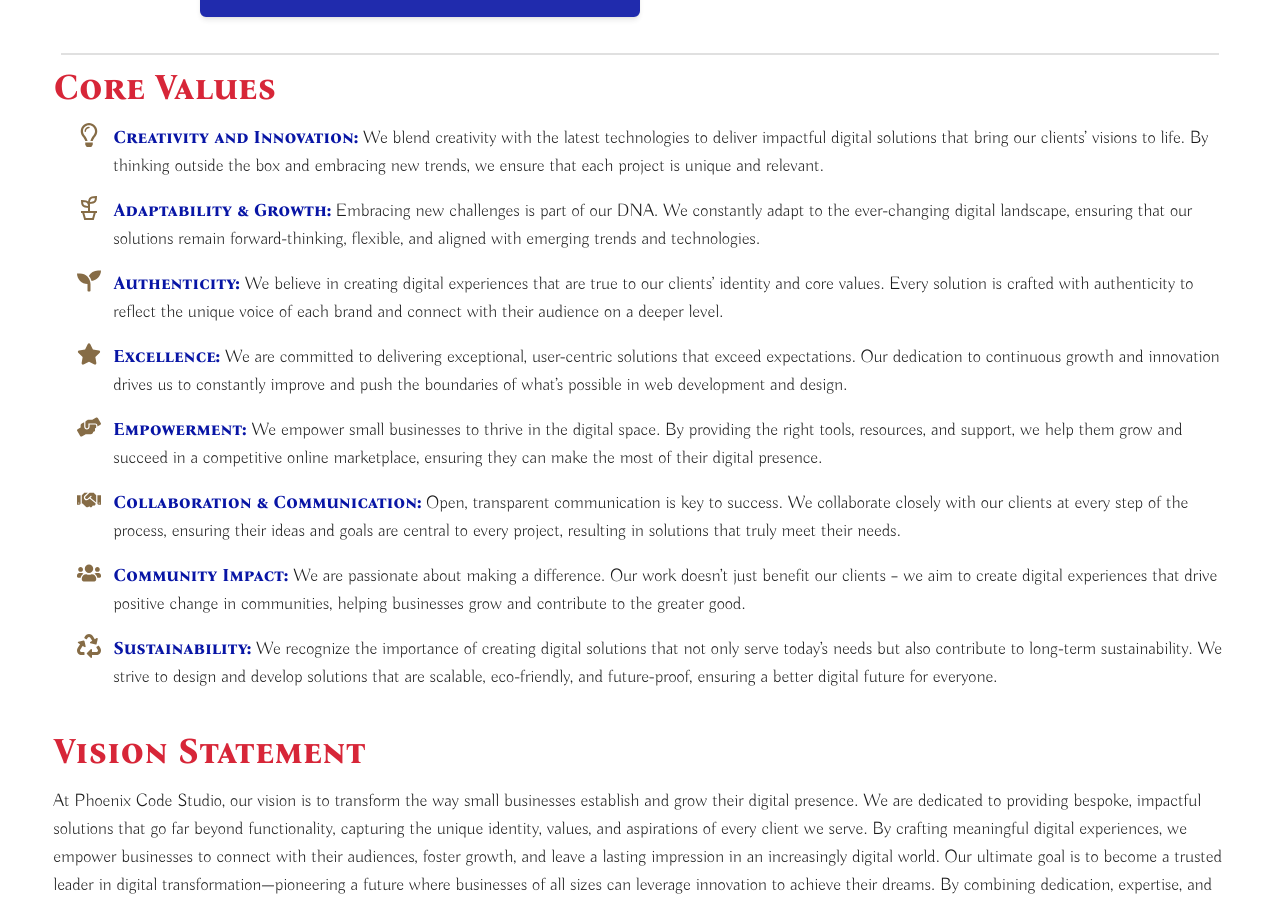
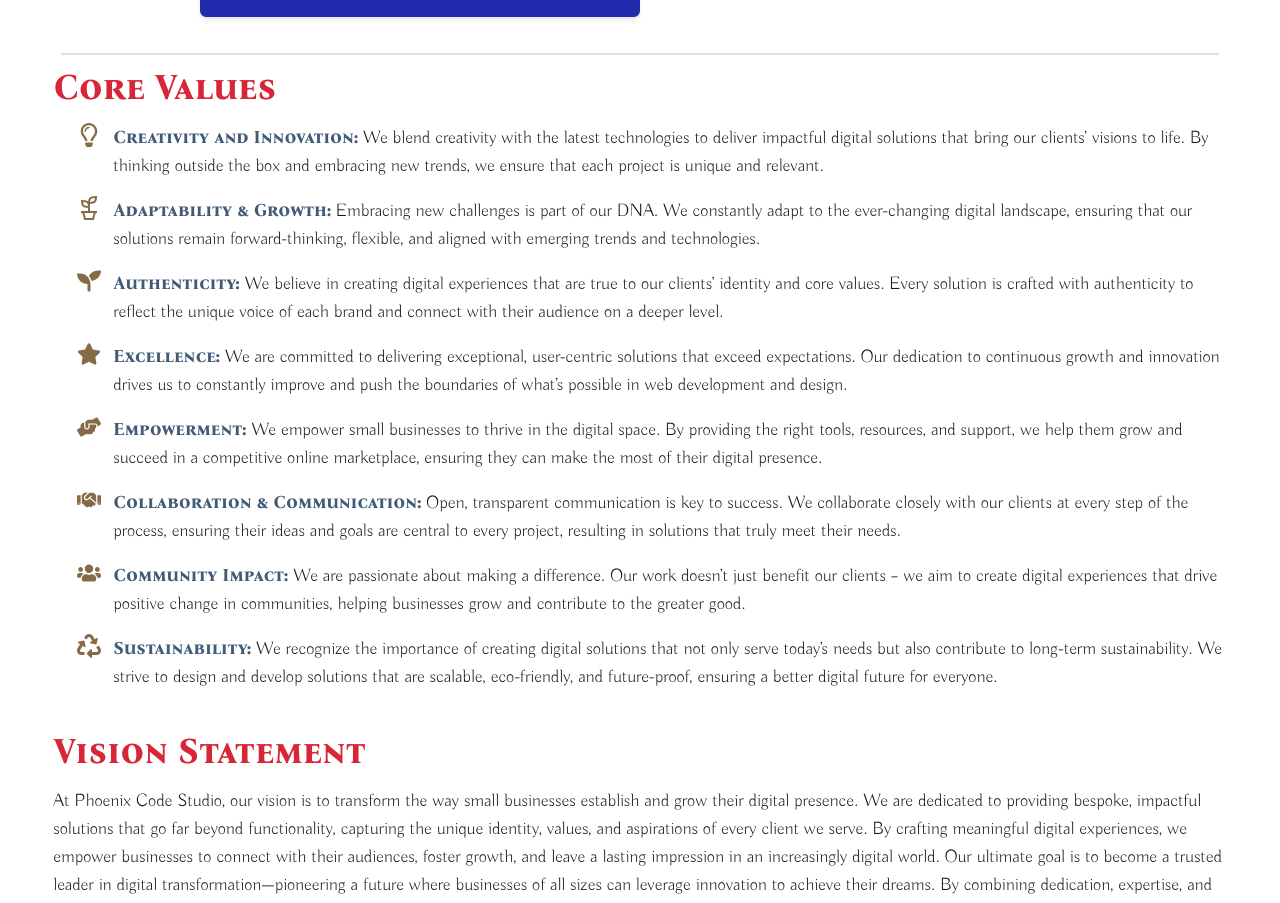
Before and after one commit to tmchuynh/phoenix-code-studio, a Next.js app: page /about in a window 1280 px wide. Shown: the part 1463-2366 px from the top of the page. Built offline with nearby package versions, Linux system fonts and the light colour scheme.

Commit message:
update accent colors

```diff
--- a/src/app/about/page.tsx
+++ b/src/app/about/page.tsx
@@ -134,9 +134,9 @@ const aboutUs = () => {
               style={{ fontSize: "24px" }}
             />
             <div>
-              <span className="font-BonaNovaSC_Bold text-secondary">
+              <strong className="font-BonaNovaSC_Bold">
                 Creativity and Innovation:{" "}
-              </span>
+              </strong>
               We blend creativity with the latest technologies to deliver
               impactful digital solutions that bring our clients’ visions to
               life. By thinking outside the box and embracing new trends, we
@@ -149,9 +149,9 @@ const aboutUs = () => {
               style={{ fontSize: "24px" }}
             />
             <div>
-              <span className="font-BonaNovaSC_Bold text-secondary">
+              <strong className="font-BonaNovaSC_Bold">
                 Adaptability & Growth:{" "}
-              </span>
+              </strong>
               Embracing new challenges is part of our DNA. We constantly adapt
               to the ever-changing digital landscape, ensuring that our
               solutions remain forward-thinking, flexible, and aligned with
@@ -164,9 +164,7 @@ const aboutUs = () => {
               style={{ fontSize: "24px" }}
             />
             <div>
-              <span className="font-BonaNovaSC_Bold text-secondary">
-                Authenticity:{" "}
-              </span>
+              <strong className="font-BonaNovaSC_Bold">Authenticity: </strong>
               We believe in creating digital experiences that are true to our
               clients’ identity and core values. Every solution is crafted with
               authenticity to reflect the unique voice of each brand and connect
@@ -179,9 +177,7 @@ const aboutUs = () => {
               style={{ fontSize: "24px" }}
             />
             <div>
-              <span className="font-BonaNovaSC_Bold text-secondary">
-                Excellence:{" "}
-              </span>
+              <strong className="font-BonaNovaSC_Bold">Excellence: </strong>
               We are committed to delivering exceptional, user-centric solutions
               that exceed expectations. Our dedication to continuous growth and
               innovation drives us to constantly improve and push the boundaries
@@ -194,9 +190,7 @@ const aboutUs = () => {
               style={{ fontSize: "24px" }}
             />
             <div>
-              <span className="font-BonaNovaSC_Bold text-secondary">
-                Empowerment:{" "}
-              </span>
+              <strong className="font-BonaNovaSC_Bold">Empowerment: </strong>
               We empower small businesses to thrive in the digital space. By
               providing the right tools, resources, and support, we help them
               grow and succeed in a competitive online marketplace, ensuring
@@ -209,9 +203,9 @@ const aboutUs = () => {
               style={{ fontSize: "24px" }}
             />
             <div>
-              <span className="font-BonaNovaSC_Bold text-secondary">
+              <strong className="font-BonaNovaSC_Bold">
                 Collaboration & Communication:{" "}
-              </span>
+              </strong>
               Open, transparent communication is key to success. We collaborate
               closely with our clients at every step of the process, ensuring
               their ideas and goals are central to every project, resulting in
@@ -224,9 +218,9 @@ const aboutUs = () => {
               style={{ fontSize: "24px" }}
             />
             <div>
-              <span className="font-BonaNovaSC_Bold text-secondary">
+              <strong className="font-BonaNovaSC_Bold">
                 Community Impact:{" "}
-              </span>
+              </strong>
               We are passionate about making a difference. Our work doesn’t just
               benefit our clients – we aim to create digital experiences that
               drive positive change in communities, helping businesses grow and
@@ -239,9 +233,7 @@ const aboutUs = () => {
               style={{ fontSize: "24px" }}
             />
             <div>
-              <span className="font-BonaNovaSC_Bold text-secondary">
-                Sustainability:{" "}
-              </span>
+              <strong className="font-BonaNovaSC_Bold">Sustainability: </strong>
               We recognize the importance of creating digital solutions that not
               only serve today’s needs but also contribute to long-term
               sustainability. We strive to design and develop solutions that are
```
